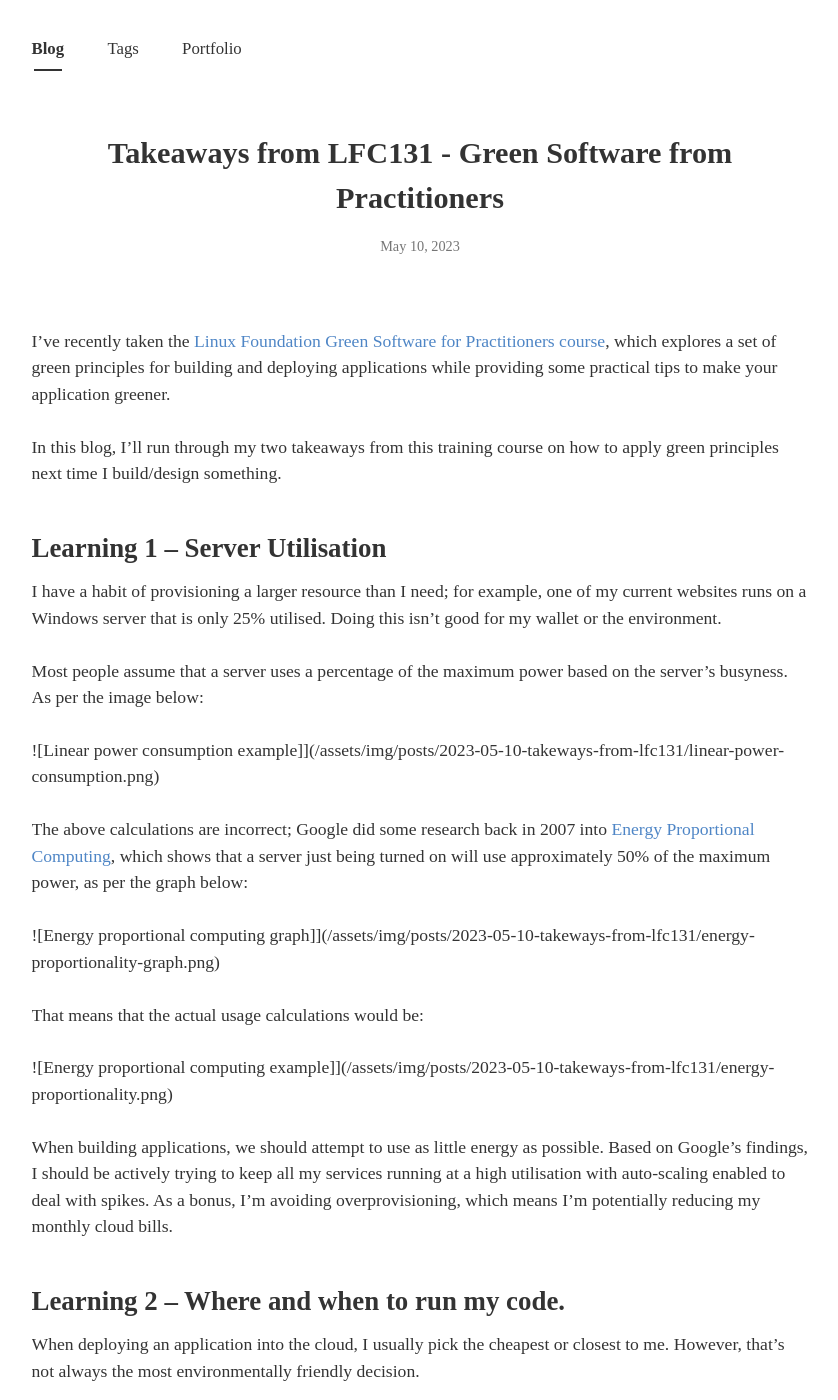
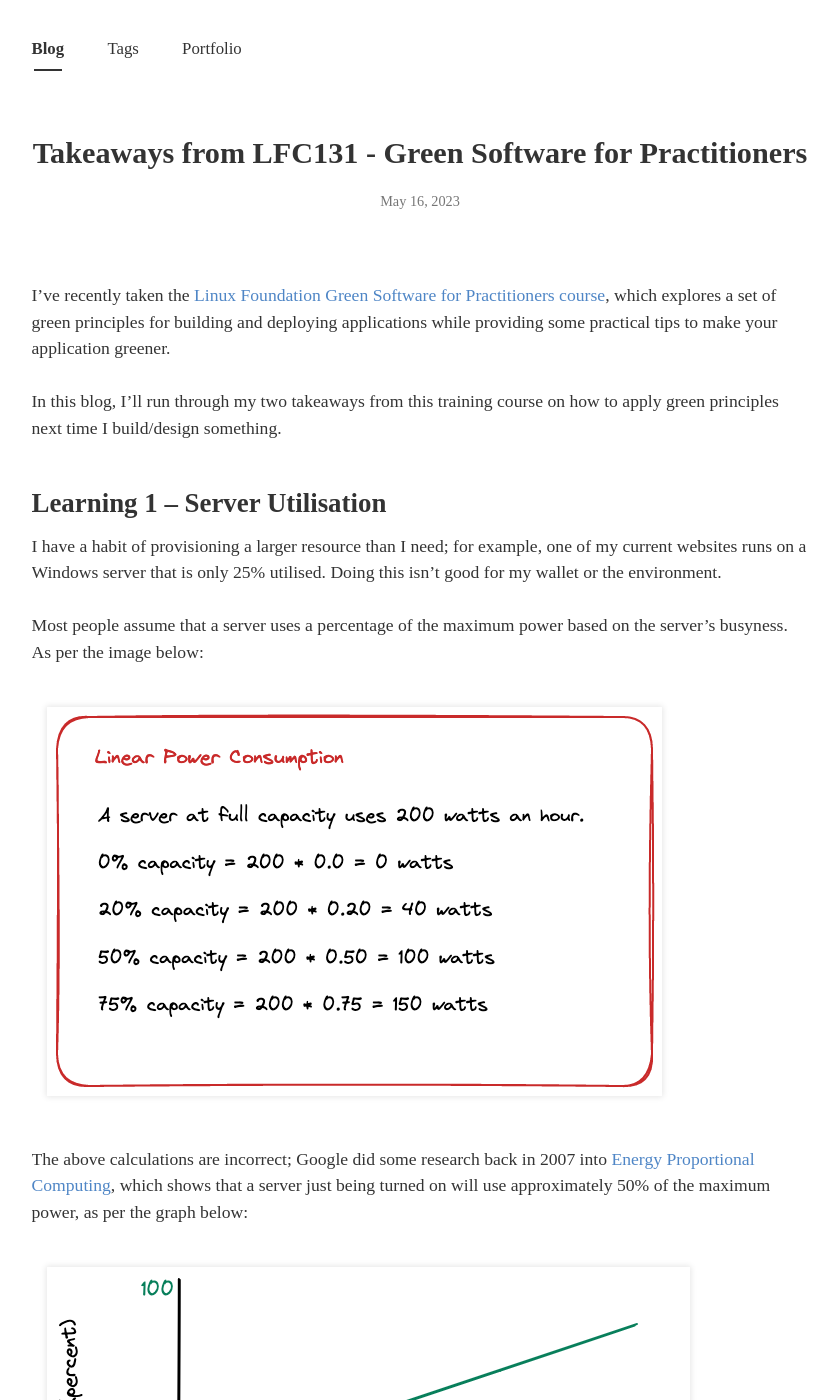
Before and after one commit to TomBillingtonUK/blog, a Jekyll site: the page built from _posts/2023-05-16-takeaways-from-lfc131.md, in a window 1280 px wide and 1400 px high. Shown: the whole window, without its empty margins (220-1058 px from the left). Built offline with Jekyll 4.4.1, drawn with Linux system fonts in a browser that asks for light colours; nearby versions of some CDN libraries; some web fonts are replaced; comment, search, counter and statistics services are not loaded.

Commit message:
Tweaks on windows machine

```diff
--- a/_posts/2023-05-10-takeaways-from-lfc131.md
+++ b/_posts/2023-05-16-takeaways-from-lfc131.md
@@ -1,11 +1,11 @@
 ---
 layout: post
-title: Takeaways from LFC131 - Green Software from Practitioners
+title: Takeaways from LFC131 - Green Software for Practitioners
 subtitle :
-image: assets/img/posts/2023-03-05-github-actions-storage-limits/social-media-post.png
+image: assets/img/posts/2023-05-16-takeways-from-lfc131/social-media-post.png
 imageWidth: 1080
 imageHeight: 1080
-tags: [GitHub Actions, DevOps]
+tags: [ Green Software, DevOps, Courses]
 author: Thomas Billington
 comments : False
 ---
@@ -24,19 +24,19 @@ I have a habit of provisioning a larger resource than I need; for example, one o
 Most people assume that a server uses a percentage of the maximum power based on the server's busyness. As per the image below:
 <br/>
 <br/>
-![Linear power consumption example]](/assets/img/posts/2023-05-10-takeways-from-lfc131/linear-power-consumption.png)
+![Linear power consumption example](/assets/img/posts/2023-05-16-takeways-from-lfc131/linear-power-consumption.png)
 <br/>
 <br/>
 The above calculations are incorrect; Google did some research back in 2007 into [Energy Proportional Computing](https://research.google/pubs/pub33387/), which shows that a server just being turned on will use approximately 50% of the maximum power, as per the graph below:
 <br/>
 <br/>
-![Energy proportional computing graph]](/assets/img/posts/2023-05-10-takeways-from-lfc131/energy-proportionality-graph.png)
+![Energy proportional computing graph](/assets/img/posts/2023-05-16-takeways-from-lfc131/energy-proportionality-graph.png)
 <br/>
 <br/>
 That means that the actual usage calculations would be:
 <br/>
 <br/>
-![Energy proportional computing example]](/assets/img/posts/2023-05-10-takeways-from-lfc131/energy-proportionality.png)
+![Energy proportional computing example](/assets/img/posts/2023-05-16-takeways-from-lfc131/energy-proportionality.png)
 <br/>
 <br/>
 When building applications, we should attempt to use as little energy as possible. Based on Google's findings, I should be actively trying to keep all my services running at a high utilisation with auto-scaling enabled to deal with spikes. As a bonus, I'm avoiding overprovisioning, which means I'm potentially reducing my monthly cloud bills.
```
Also changed, not shown: assets/img/posts/2023-05-16-takeways-from-lfc131/energy-proportionality-graph.png (renamed from assets/img/posts/2023-05-10-takeways-from-lfc131/energy-proportionality-graph.png), assets/img/posts/2023-05-16-takeways-from-lfc131/energy-proportionality.png (renamed from assets/img/posts/2023-05-10-takeways-from-lfc131/energy-proportionality.png), assets/img/posts/2023-05-16-takeways-from-lfc131/linear-power-consumption.png (renamed from assets/img/posts/2023-05-10-takeways-from-lfc131/linear-power-consumption.png), assets/img/posts/2023-05-16-takeways-from-lfc131/social-media-post.png (added).
